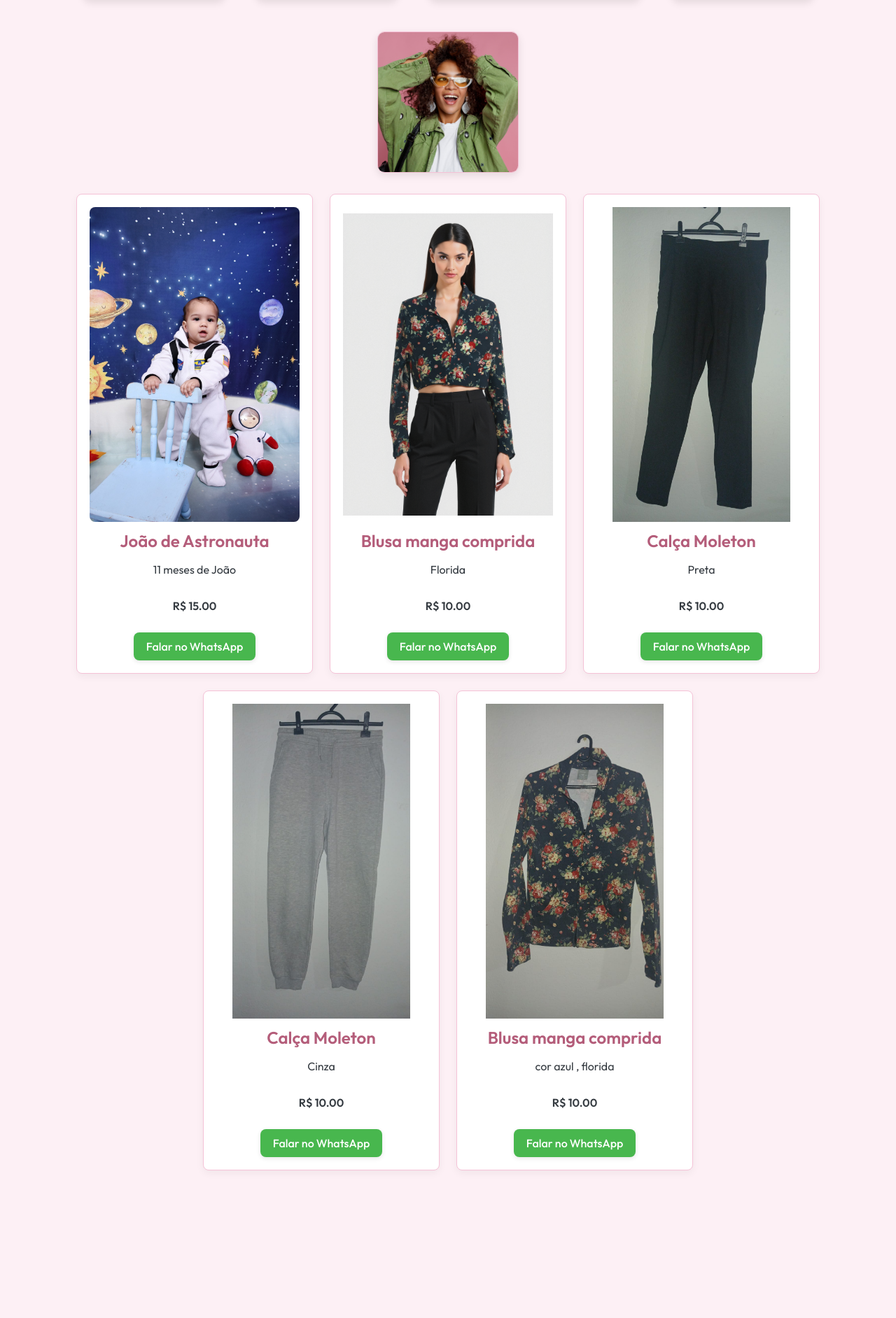
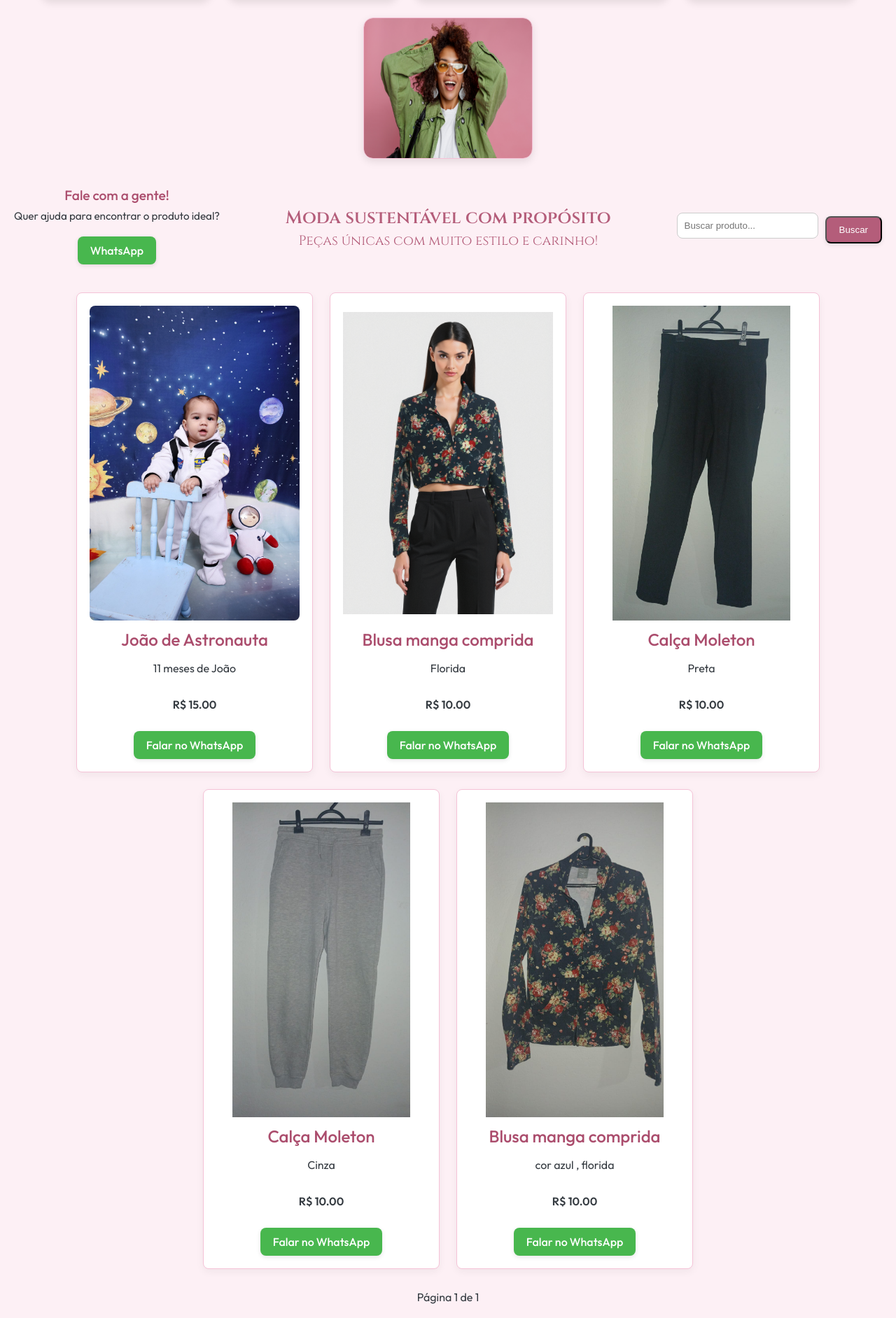
Before and after one commit to Marconi-Ferreira-de-Lima-Junior/ecommerce-brecho, a Django app: page / in a window 1280 px wide. Shown: the part 222-2106 px from the top of the page at 70% size. Before the commit the page ends 1895 px from the top, so only its background shows below. Run offline with Django 5.2, Linux system fonts and the light colour scheme; data comes from the database, SQL or seed files in the repository.

Commit message:
Ajuste no layout, correções na centralização de mensagens e melhorias no CSS

```diff
--- a/produtos/static/produtos/style.css
+++ b/produtos/static/produtos/style.css
@@ -1,38 +1,127 @@
-/*IMPORTAÇÃO DE FONTE*/
 @import url('https://fonts.googleapis.com/css2?family=Outfit:wght@300;400;500;600&display=swap');
+@import url('https://fonts.googleapis.com/css2?family=Playfair+Display:wght@400;500;600&display=swap');
+@import url('https://fonts.googleapis.com/css2?family=Cinzel:wght@400;600&display=swap');
 
 
-/* Geral*/
+/* Geral */
 body {
-    font-family: 'Outfit', sans-serif; /*Definindo a fonte*/
-    margin: 0;/*removendo margens padrao do navegador*/
-    padding: 20px;/*limitando a distancia do elemnto com a borda*/
-    background-color: #fdf0f5;/*cor do fundo*/
-    color: #343a40;/*cor do texto*/
-}
-
-h1, h2 {
-    font-family: 'Outfit', sans-serif; /*definindo a fonte do h1 e h2*/
-    font-weight: 900;/*tamanho da fonte*/
-    color: #b45d7a;/*cor*/
-    margin: 0;/*sem margem - margem 0*/
-    text-align: center;/*alinhamento com o centro da página*/
+    font-family: 'Outfit', sans-serif;
+    margin: 0;
+    padding: 20px;
+    background-color: #fdf0f5;
+    color: #343a40;
 }
 
 h1 {
-    font-size: 3.2rem; /*Tamanho da fonte*/
-    margin-bottom: 50px; /*Espaço entre o texto e o elemento abaixo*/
-    background: linear-gradient(to right, #b45d7a, #e89cae);/*Gera um gradiente da esquerda para direita*/
-    background-clip: text; /*O gradiente vai aparecer somente onde tem texto */
+    font-size: 3.2rem;
+    margin-bottom: 50px;
+    background: linear-gradient(to right, #b45d7a, #e89cae);
+    background-clip: text;
     text-emphasis-color: transparent;
+    text-align: center;
+    font-weight: 200;
+    color: #b45d7a;
 }
 
-/*BANNER (MODELOS + LOGO CENTRAL)*/
+h2 {
+    font-family: 'Outfit', sans-serif;
+    font-weight: 500;
+    color: #ab4d6d;
+    margin: 0;
+    text-align: center;
+}
+
+/* Topo: Contato + Mensagem + Busca */
+.topo-interacao {
+    display: flex;
+    justify-content: space-between;
+    align-items: center;
+    margin: 40px 0;
+    flex-wrap: wrap;
+    gap: 20px;
+}
+
+/* Contato */
+.contato-bloco {
+    text-align: left;
+    max-width: 500px;
+    display: flex;
+    flex-direction: column;
+    gap: 8px; /* controla o espaçamento entre os elementos */
+}
+
+.contato-bloco .contato-titulo {
+    font-size: 1.2rem;
+    margin: 0;
+}
+
+.contato-texto {
+    font-size: 0.95rem;
+    margin: 0;
+    text-align: center;
+}
+
+.contato-bloco .botao {
+    width: fit-content; /* evita que o botão fique largo demais */
+    margin-left: auto;
+    margin-right: auto;
+    display: block;
+}
+
+
+/* Mensagem central */
+.mensagem-central {
+    font-family: 'Cinzel', serif;
+    text-align: center;
+    color: #b45d7a;
+    margin-top: 0px;
+}
+
+.mensagem-central p:first-child {
+    font-size: 1.6rem; /* maior destaque */
+    margin-bottom: 2px;
+    font-weight: 600;
+}
+
+.mensagem-central p:last-child {
+    font-size: 1.2rem;
+    margin-top: 0;
+    font-weight: 400;
+}
+
+
+/* Busca */
+.busca-form {
+    display: flex;
+    align-items: center;
+    gap: 10px;
+    justify-content: flex-end;
+    flex-wrap: nowrap;
+    max-width: 300px;
+}
+
+.busca-form input[type="text"] {
+    padding: 10px;
+    border-radius: 8px;
+    border: 1px solid #ccc;
+    width: 180px;
+}
+
+/* Botão de busca*/
+.botao.busca {
+    background-color: #b45d7a;
+}
+
+.botao.busca:hover {
+    background-color: #913f5b;
+}
+
+/* Banner */
 .banner-completo {
     display: flex;
     justify-content: center;
     align-items: center;
-    gap: 45px;
+    gap: 25px;
     margin: 0 auto 30px;
     width: 100%;
     max-width: none;
@@ -40,14 +129,18 @@ h1 {
 }
 
 .banner-img, .logo-central {
-    width: 200px;
+    width: 240px;
     height: 200px;
-    border-radius: 10px;
+    border-radius: 14px;
     overflow: hidden;
     position: relative;
     box-shadow: 0 4px 12px rgba(0, 0, 0, 0.1);
     border: 1px solid #f5c2d7;
     background: white;
+}
+
+.logo-central {
+    width: 360px;
 }
 
 .banner-img img, .logo-central img {
@@ -56,22 +149,17 @@ h1 {
     left: 0;
     width: 100%;
     height: 100%;
-    object-fit: cover;
+    object-fit: fill;
     object-position: center;
+    border-radius: 12px;     /* suaviza o corte visual */
+    transition: transform 0.3s ease;
+}
+.banner-img img:hover,
+.logo-central img:hover {
+    transform: scale(1.03);  /* zoom sutil ao passar o mouse */
 }
 
-.logo-central {
-    width: 300px;
-    height: 200px;
-    border-radius: 10px;
-    overflow: hidden;
-    position: relative;
-    box-shadow: 0 4px 12px rgba(0, 0, 0, 0.1);
-    border: 1px solid #f5c2d7;
-    background: white;
-}
-
-/*GALERIA DE PRODUTOS*/
+/* Galeria */
 .container {
     display: flex;
     flex-wrap: wrap;
@@ -108,12 +196,11 @@ h1 {
     transition: transform 0.3s ease;
 }
 
-
 .produto:hover img {
     transform: scale(1.03);
 }
 
-/*BOTÃO DE WHATSAPP*/
+/* Botões */
 .botao {
     display: inline-block;
     margin-top: 12px;
@@ -133,7 +220,7 @@ h1 {
     transform: translateY(-2px);
 }
 
-/*RESPONSIVO*/
+/* Responsivo */
 @media (max-width: 768px) {
     .banner-img {
         width: 150px;
@@ -145,6 +232,14 @@ h1 {
     }
     .produto {
         width: 90%;
+    }
+    .topo-interacao {
+        flex-direction: column;
+        align-items: flex-start;
+    }
+    .busca-form {
+        justify-content: flex-start;
+        width: 100%;
     }
 }
 
--- a/produtos/templates/produtos/lista_produtos.html
+++ b/produtos/templates/produtos/lista_produtos.html
@@ -7,6 +7,7 @@
     <link rel="stylesheet" href="{% static 'produtos/style.css' %}">
 </head>
 <body>
+
     <!-- Banner com modelos e logo central -->
     <div class="banner-completo">
         <div class="banner-img">
@@ -26,6 +27,28 @@
         </div>
     </div>
 
+    <!-- Seção com contato, mensagem e busca -->
+    <div class="topo-interacao">
+        <!-- Contato -->
+        <div class="contato-bloco">
+            <h2 class="contato-titulo">Fale com a gente!</h2>
+            <p class="contato-texto">Quer ajuda para encontrar o produto ideal?</p>
+            <a class="botao" href="https://wa.me/5581999002431" target="_blank">WhatsApp</a>
+        </div>
+
+        <!-- Mensagem -->
+        <div class="mensagem-central">
+            <p>Moda sustentável com propósito </p>
+            <p>Peças únicas com muito estilo e carinho!</p>
+        </div>
+
+        <!-- Busca -->
+        <form class="busca-form" method="GET" action="">
+            <input type="text" name="q" placeholder="Buscar produto..." value="{{ request.GET.q }}">
+            <button type="submit" class="botao busca">Buscar</button>
+        </form>
+    </div>
+
     <!-- Galeria de produtos -->
     <div class="container">
         {% for produto in produtos %}
@@ -34,11 +57,25 @@
                 <h2>{{ produto.nome }}</h2>
                 <p>{{ produto.descricao }}</p>
                 <p><strong>R$ {{ produto.preco }}</strong></p>
-                <a class="botao" href="https://wa.me/5581999002431?text=Olá! Vi o produto '{{ produto.nome }}' no site e tenho interesse. Ainda está disponível?" target="_blank">
+                <a class="botao" href="{% url 'produtos:whatsapp_redirect' produto.id %}" target="_blank">
                     Falar no WhatsApp
                 </a>
             </div>
         {% endfor %}
     </div>
+
+    <!-- Paginação -->
+    <div style="text-align: center; margin-top: 30px;">
+        {% if page_obj.has_previous %}
+            <a class="botao" href="?{% if request.GET.q %}q={{ request.GET.q }}&{% endif %}page={{ page_obj.previous_page_number }}">Anterior</a>
+        {% endif %}
+
+        <span style="margin: 0 10px;">Página {{ page_obj.number }} de {{ page_obj.paginator.num_pages }}</span>
+
+        {% if page_obj.has_next %}
+            <a class="botao" href="?{% if request.GET.q %}q={{ request.GET.q }}&{% endif %}page={{ page_obj.next_page_number }}">Próxima</a>
+        {% endif %}
+    </div>
+
 </body>
 </html>
--- a/produtos/urls.py
+++ b/produtos/urls.py
@@ -1,6 +1,12 @@
 from django.urls import path
 from . import views
 
+app_name = 'produtos'  # Adicionando namespace para organização
+
 urlpatterns = [
-    path('',views.lista_produtos, name='lista_produtos'),
+    # Página principal - lista com os produtos
+    path('', views.lista_produtos, name='lista_produtos'),
+
+    # Redirecionamento para WhatsApp
+    path('whatsapp/<int:produto_id>/', views.whatsapp_redirect, name='whatsapp_redirect'),
 ]
--- a/produtos/views.py
+++ b/produtos/views.py
@@ -1,6 +1,43 @@
-from django.shortcuts import render
+from django.shortcuts import render, redirect, get_object_or_404
+from django.utils.http import urlencode
+from urllib.parse import quote
 from .models import Produto
+from django.core.paginator import Paginator
 
 def lista_produtos(request):
-    produtos = Produto.objects.all().order_by('-criado_em') #recupera todos os registros e ordena pela data que foi criado em ordem decrescente utilizando o " - " (menos)
-    return render(request, 'produtos/lista_produtos.html', {'produtos':produtos})
+    query = request.GET.get('q')  # Pega o valor do campo de busca (q)
+
+    produtos = Produto.objects.all().order_by('-criado_em')  # Todos os produtos ordenados do mais novo para o mais antigo
+
+    if query:
+        produtos = produtos.filter(nome__icontains=query)
+        # Se o usuário digitou algo, filtra os produtos cujo nome contenha esse texto (sem diferenciar maiúsculas/minúsculas)
+
+    # Paginador: quebra a lista em partes
+    paginator = Paginator(produtos, 9)  # Mostra 9 produtos por página
+    page_number = request.GET.get('page')  # Verifica em qual página o usuário está
+    page_obj = paginator.get_page(page_number)  # Retorna a página atual com os produtos corretos
+
+    return render(request, 'produtos/lista_produtos.html', {
+        'page_obj': page_obj,
+        'produtos': page_obj,  # A mesma variável usada no template
+    })
+
+
+def whatsapp_redirect(request, produto_id):
+    produto = get_object_or_404(Produto, id=produto_id)#Redireciona para o WhatsApp com mensagem pré-formatada sobre o produto Inclui tratamento de erro caso o produto não exista
+    # Formata a mensagem com os dados do produto
+    mensagem = (
+        f"Olá! Vi o produto *{produto.nome}* no Brechó Moda Renascida.\n\n" # * para ficar em negrito
+        f"• *Preço:* R$ {produto.preco:.2f}\n"
+        f"• *Descrição:* {produto.descricao}\n\n"
+        "Este produto ainda está disponível?"
+    )
+
+    # Codifica a mensagem para URL
+    mensagem_codificada = quote(mensagem) #quote evita que o sql interprete as aspas simples como delimitador de campo ou operador
+
+    # Monta a URL do WhatsApp
+    whatsapp_url = f"https://wa.me/5581999002431?text={mensagem_codificada}"
+
+    return redirect(whatsapp_url)
```
Also changed, not shown: brecho_moda_renascida/settings.py (+25 -0 lines).
